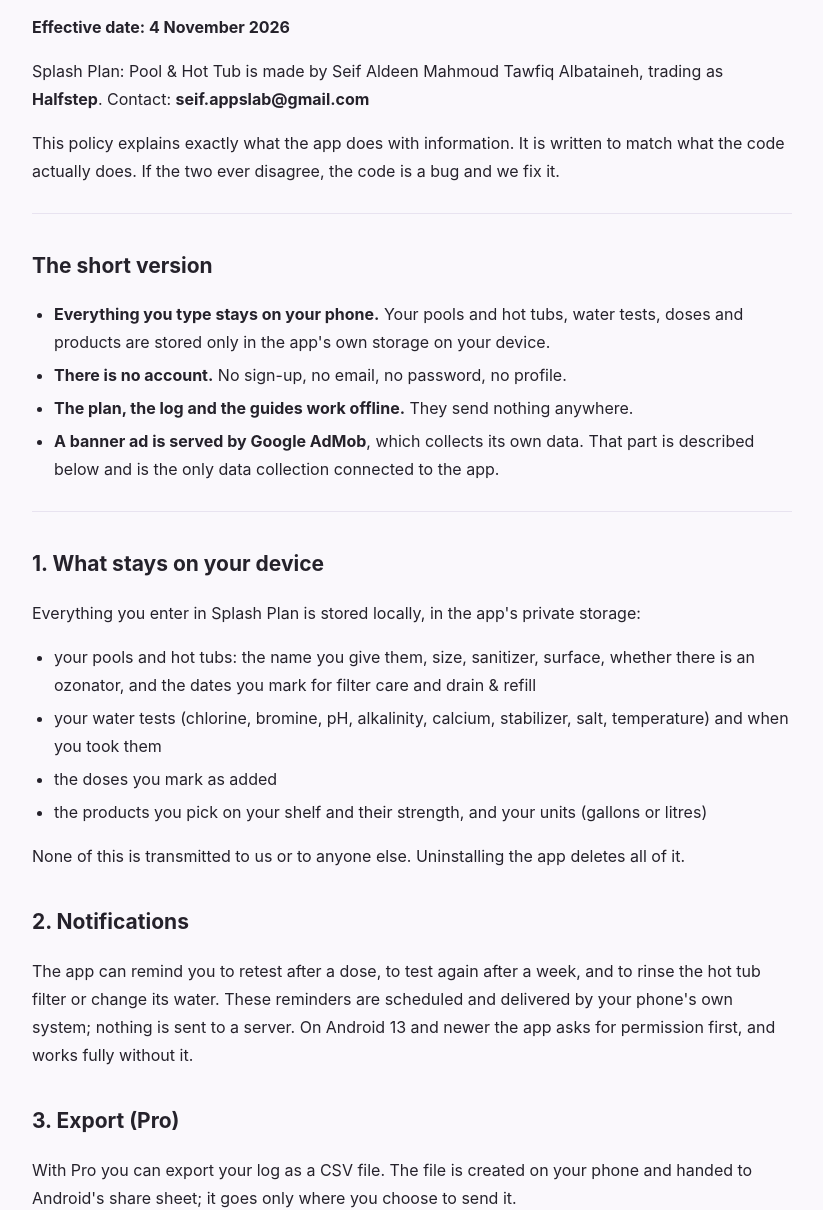
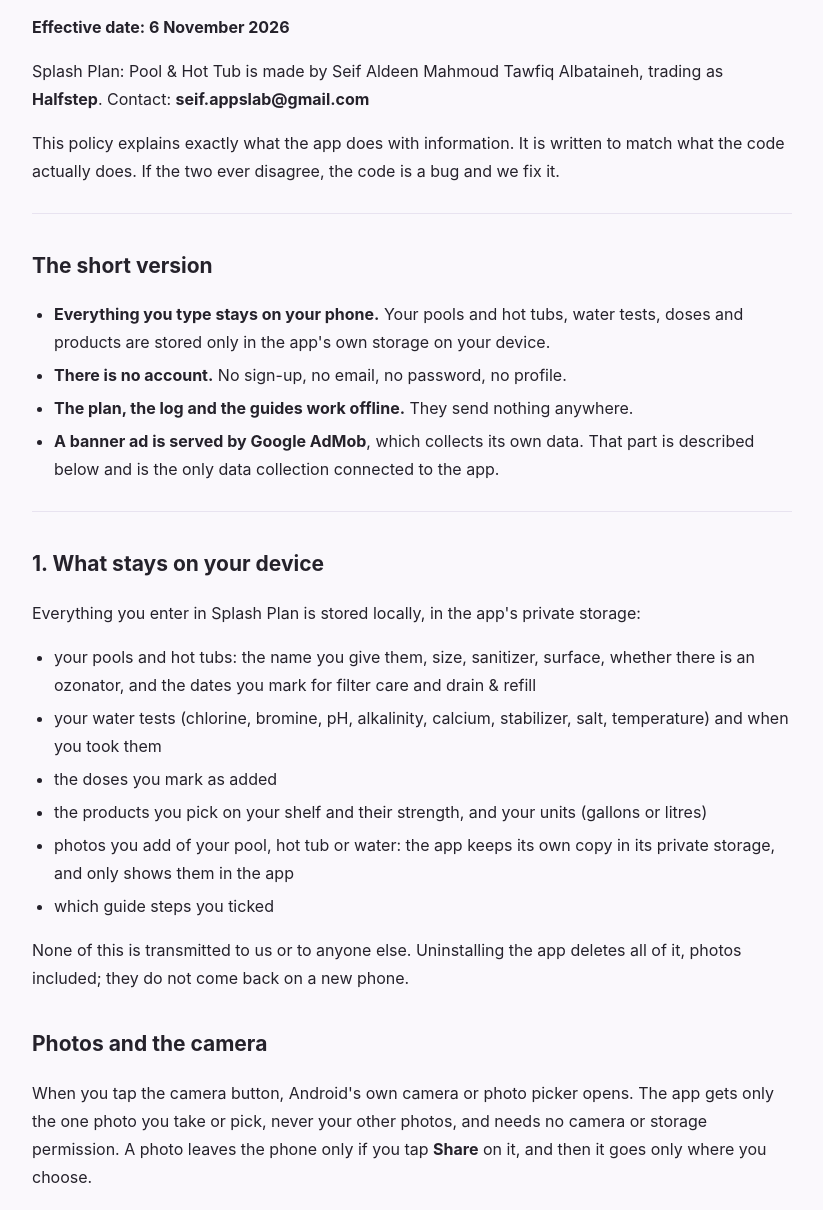
Before and after one commit to halfstep-apps/halfstep-apps.github.io, a plain HTML site: page splashplan-privacy.html in a window 1280 px wide. Shown: the part 92-1302 px from the top of the page, without its empty margins (228-1051 px from the left). Drawn offline with Linux system fonts and the light colour scheme.

Commit message:
Revise privacy policy with new effective date and details
Updated the effective date and added details about photo management and user data control.

```diff
--- a/splashplan-privacy.html
+++ b/splashplan-privacy.html
@@ -12,7 +12,7 @@
  th,td{border:1px solid #E8E3F0;padding:8px 10px;text-align:start} th{background:#EEE8FA}
 </style></head><body>
 <h1>Splash Plan — Privacy Policy</h1>
-<p><strong>Effective date: 4 November 2026</strong></p>
+<p><strong>Effective date: 6 November 2026</strong></p>
 <p>Splash Plan: Pool &amp; Hot Tub is made by Seif Aldeen Mahmoud Tawfiq Albataineh, trading as <strong>Halfstep</strong>. Contact: <strong>seif.appslab@gmail.com</strong></p>
 <p>This policy explains exactly what the app does with information. It is written to match what the code actually does. If the two ever disagree, the code is a bug and we fix it.</p>
 <hr>
@@ -21,8 +21,10 @@
 <hr>
 <h2>1. What stays on your device</h2>
 <p>Everything you enter in Splash Plan is stored locally, in the app's private storage:</p>
-<ul><li>your pools and hot tubs: the name you give them, size, sanitizer, surface, whether there is an ozonator, and the dates you mark for filter care and drain &amp; refill</li><li>your water tests (chlorine, bromine, pH, alkalinity, calcium, stabilizer, salt, temperature) and when you took them</li><li>the doses you mark as added</li><li>the products you pick on your shelf and their strength, and your units (gallons or litres)</li></ul>
-<p>None of this is transmitted to us or to anyone else. Uninstalling the app deletes all of it.</p>
+<ul><li>your pools and hot tubs: the name you give them, size, sanitizer, surface, whether there is an ozonator, and the dates you mark for filter care and drain &amp; refill</li><li>your water tests (chlorine, bromine, pH, alkalinity, calcium, stabilizer, salt, temperature) and when you took them</li><li>the doses you mark as added</li><li>the products you pick on your shelf and their strength, and your units (gallons or litres)</li><li>photos you add of your pool, hot tub or water: the app keeps its own copy in its private storage, and only shows them in the app</li><li>which guide steps you ticked</li></ul>
+<p>None of this is transmitted to us or to anyone else. Uninstalling the app deletes all of it, photos included; they do not come back on a new phone.</p>
+<h2>Photos and the camera</h2>
+<p>When you tap the camera button, Android's own camera or photo picker opens. The app gets only the one photo you take or pick, never your other photos, and needs no camera or storage permission. A photo leaves the phone only if you tap <strong>Share</strong> on it, and then it goes only where you choose.</p>
 <h2>2. Notifications</h2>
 <p>The app can remind you to retest after a dose, to test again after a week, and to rinse the hot tub filter or change its water. These reminders are scheduled and delivered by your phone's own system; nothing is sent to a server. On Android 13 and newer the app asks for permission first, and works fully without it.</p>
 <h2>3. Export (Pro)</h2>
@@ -39,7 +41,7 @@
 <h2>7. Children</h2>
 <p>Splash Plan is not directed at children. Pool and hot tub chemicals are for adults to handle. We do not knowingly collect anything from children; in fact we do not collect anything about any identifiable person.</p>
 <h2>8. Your control over your data</h2>
-<ul><li><strong>Undo a dose:</strong> tap <strong>Undo</strong> under it on the plan.</li><li><strong>Delete a pool or hot tub:</strong> Settings → the pool or tub → <strong>Delete</strong> removes it with its tests and doses (shown when you have more than one; for the last one, use Erase everything).</li><li><strong>Erase everything:</strong> Settings → Erase everything deletes your pools and hot tubs, tests, doses, products and reminders. It does not remove Pro.</li><li><strong>Delete everything:</strong> uninstalling the app removes all of it from the device.</li><li>Because we hold nothing that identifies you, there is nothing on our side to delete, correct or hand over. If you believe otherwise, write to the address at the top and we will answer.</li></ul>
+<ul><li><strong>Undo a dose:</strong> tap <strong>Undo</strong> under it on the plan.</li><li><strong>Delete a pool or hot tub:</strong> Settings → the pool or tub → <strong>Delete</strong> removes it with its tests and doses (shown when you have more than one; for the last one, use Erase everything).</li><li><strong>Remove a photo:</strong> tap it, then Remove.</li><li><strong>Erase everything:</strong> Settings → Erase everything deletes your pools and hot tubs, tests, doses, photos, products and reminders. It does not remove Pro.</li><li><strong>Delete everything:</strong> uninstalling the app removes all of it from the device.</li><li>Because we hold nothing that identifies you, there is nothing on our side to delete, correct or hand over. If you believe otherwise, write to the address at the top and we will answer.</li></ul>
 <h2>9. Safety note</h2>
 <p>Splash Plan is a calculator. Always follow the label of the product you use, and ask a pool professional if something looks wrong.</p>
 <h2>10. Changes</h2>
```
